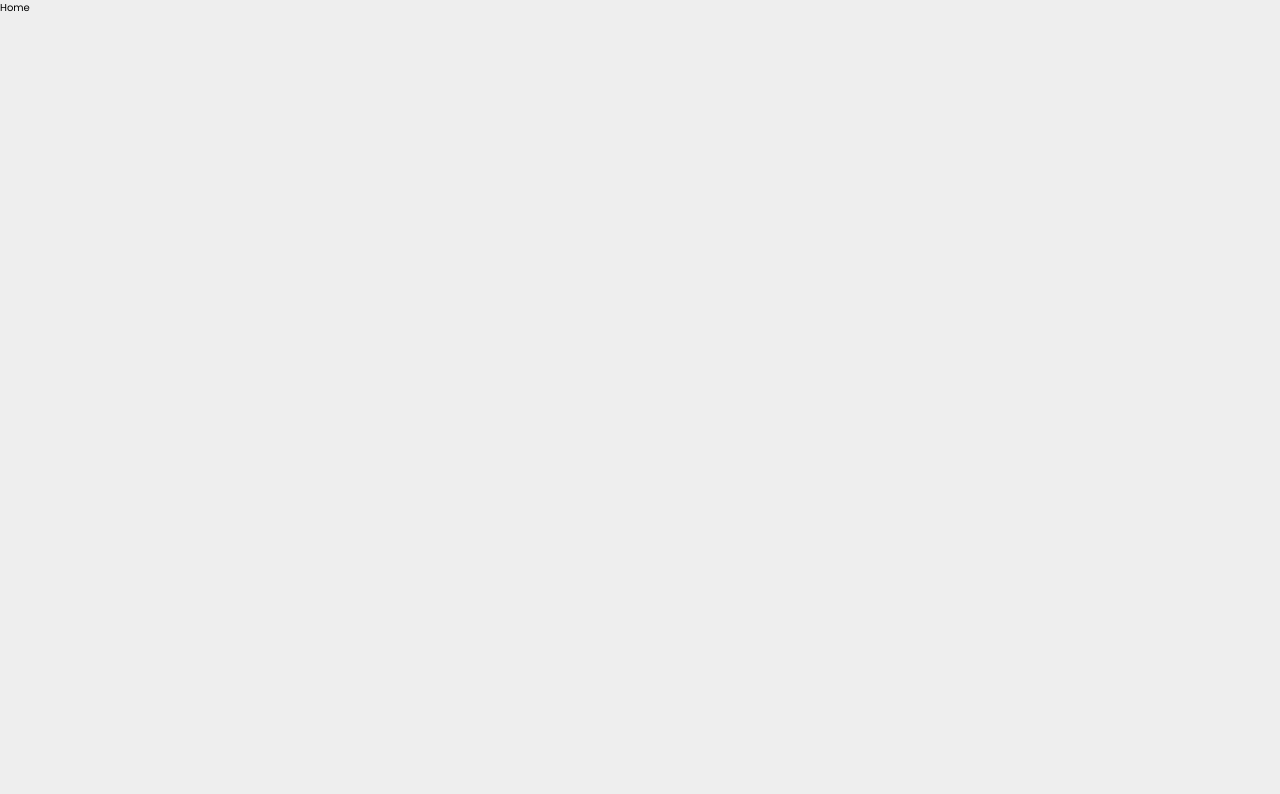
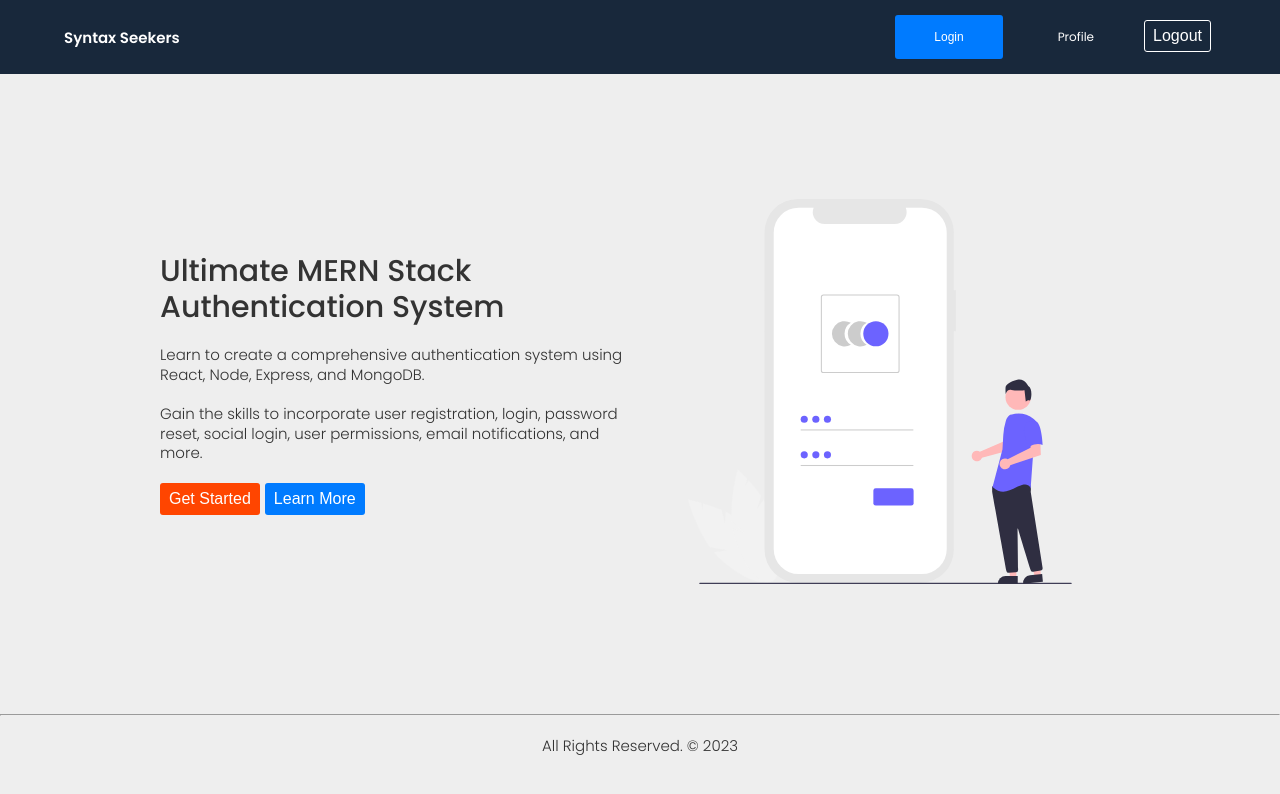
Before and after one commit to deiu25/mern-full-auth, a React (Create React App) app in the folder frontend/: page / in a window 1280 px wide. Shown: the top 794 px of the page. Built offline with nearby package versions, Linux system fonts and the light colour scheme; the HTML template or start-up script is replaced by a standard one.

Commit message:
Header, Footer, Home

```diff
--- /dev/null
+++ b/frontend/src/components/footer/Footer.js
@@ -0,0 +1,12 @@
+import React from 'react'
+
+export default function Footer() {
+  return (
+    <>
+    <hr className='--color-dark' />
+    <div className='--flex-center --py2 --bg-grey'>
+        <p>All Rights Reserved. &copy; 2023</p>
+    </div>
+    </>
+  )
+}
--- /dev/null
+++ b/frontend/src/components/header/Header.css
@@ -0,0 +1,96 @@
+nav {
+    display: flex;
+    justify-content: space-between;
+    padding: 15px 5%;
+    align-items: center;
+    background-color: #18283B;
+ }
+
+ .logo {
+    font-size: 1.5rem;
+    font-weight: 600;
+    color: #fff;
+    text-decoration: none;
+ }
+
+ ul {
+    list-style: none;
+ }
+
+   ul li {
+      display: inline-block;
+      margin-left: 20px;
+   }
+
+   ul li a {
+      font-size: 1.2rem;
+      color: #fff;
+      text-decoration: none;
+      transition: all 0.2s;
+      padding: 8px 30px;
+      border-radius: 5px;
+      transition: all .3s ease;
+   }
+
+   ul li a:hover,
+   ul li a.active {
+      background-color: #fff;
+      color: #18283B;
+   }
+
+   #icon svg {
+      width: 28px;
+      height: 28px;
+      color: #fff;
+      cursor: pointer;
+
+   }
+
+   #icon svg:hover {
+      color: #fff;
+   }
+
+   #checkbox,
+   #icon {
+      display: none;
+   }
+
+   @media screen and (max-width: 768px) {
+      ul {
+         position: fixed;
+         top: 50px;
+         left: 0;
+         width: 100%;
+         height: 100vh;
+         background-color: #18283B;
+         display: flex;
+         flex-direction: column;
+         align-items: center;
+         justify-content: space-evenly;
+         transition: .5s ease-in-out;
+         opacity: 0;
+         z-index: -1;
+      }
+
+      ul li {
+         display: block;
+      }
+
+      ul li a {
+         font-size: 1.5rem;
+         color: #fff;
+         text-decoration: none;
+         transition: all 0.2s;
+         border-radius: 5px;
+         transition: all .3s ease;
+      }
+
+      #icon {
+         display: block;
+      }
+
+      #checkbox:checked ~ ul {
+         opacity: 1;
+         z-index: 1;
+      }
+   }
--- /dev/null
+++ b/frontend/src/components/header/Header.js
@@ -0,0 +1,55 @@
+import React from "react";
+import "./Header.css";
+import { Link, NavLink, useNavigate } from "react-router-dom";
+
+const activeLink = ({ isActive }) => (isActive ? "active" : "");
+
+export const Header = () => {
+  const navigate = useNavigate();
+
+  const goHome = () => {
+    navigate("/");
+  };
+
+  return (
+    <header>
+      <nav>
+        <div className="logo" onClick={goHome}>
+          Syntax Seekers
+        </div>
+        <input type="checkbox" id="checkbox" />
+        <label htmlFor="checkbox" id="icon">
+          <svg
+            fill="none"
+            stroke="currentColor"
+            stroke-width="1.5"
+            viewBox="0 0 24 24"
+            xmlns="http://www.w3.org/2000/svg"
+            aria-hidden="true"
+          >
+            <path
+              stroke-linecap="round"
+              stroke-linejoin="round"
+              d="M3.75 5.25h16.5m-16.5 4.5h16.5m-16.5 4.5h16.5m-16.5 4.5h16.5"
+            ></path>
+          </svg>
+        </label>
+        <ul>
+          <li>
+            <button className="--btn --btn-primary">
+              <Link to="/login">Login</Link>
+            </button>
+          </li>
+          <li>
+            <NavLink to="/profile" className={activeLink}>
+              Profile
+            </NavLink>
+          </li>
+          <li>
+            <button className="--btn --btn-secondary">Logout</button>
+          </li>
+        </ul>
+      </nav>
+    </header>
+  );
+};
--- a/frontend/src/pages/home/Home.js
+++ b/frontend/src/pages/home/Home.js
@@ -1,7 +1,28 @@
 import React from 'react'
+import './Home.css'
+import { Header } from '../../components/header/Header'
+import Footer from '../../components/footer/Footer'
+import loginImg from '../../assets/login.svg'
 
 export const Home = () => {
   return (
-    <div>Home</div>
+    <>
+    <Header />
+    <section className='container hero'>
+      <div className='hero-text'>
+        <h2>Ultimate MERN Stack Authentication System</h2>
+        <p>Learn to create a comprehensive authentication system using React, Node, Express, and MongoDB.</p>
+        <p>Gain the skills to incorporate user registration, login, password reset, social login, user permissions, email notifications, and more.</p>
+        <div className='hero-buttons --flex-start'>
+          <button className='--btn --btn-danger'>Get Started</button>
+          <button className='--btn --btn-primary'>Learn More</button>
+        </div>
+        </div>
+        <div className='hero-image'>
+          <img src={loginImg} alt='Login' />
+        </div>
+    </section>
+    <Footer />
+    </>
   )
 }
```
Also changed, not shown: frontend/src/pages/home/Home.css (renamed from frontend/src/pages/home/Home.scss).
